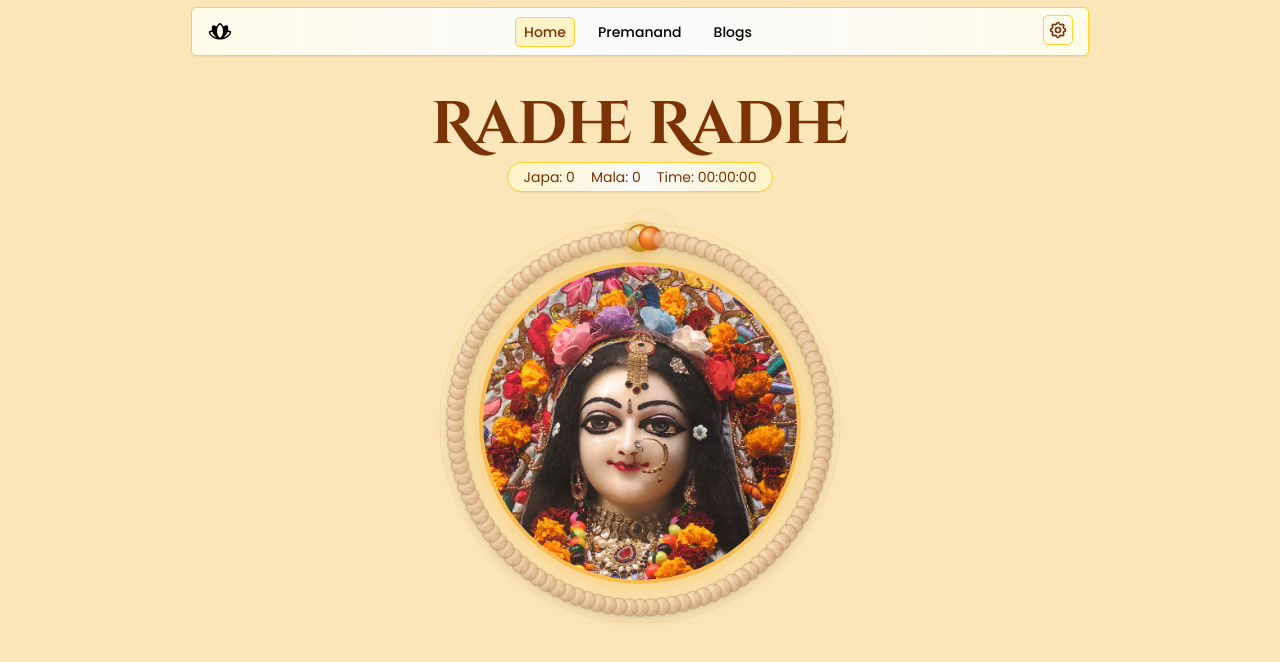
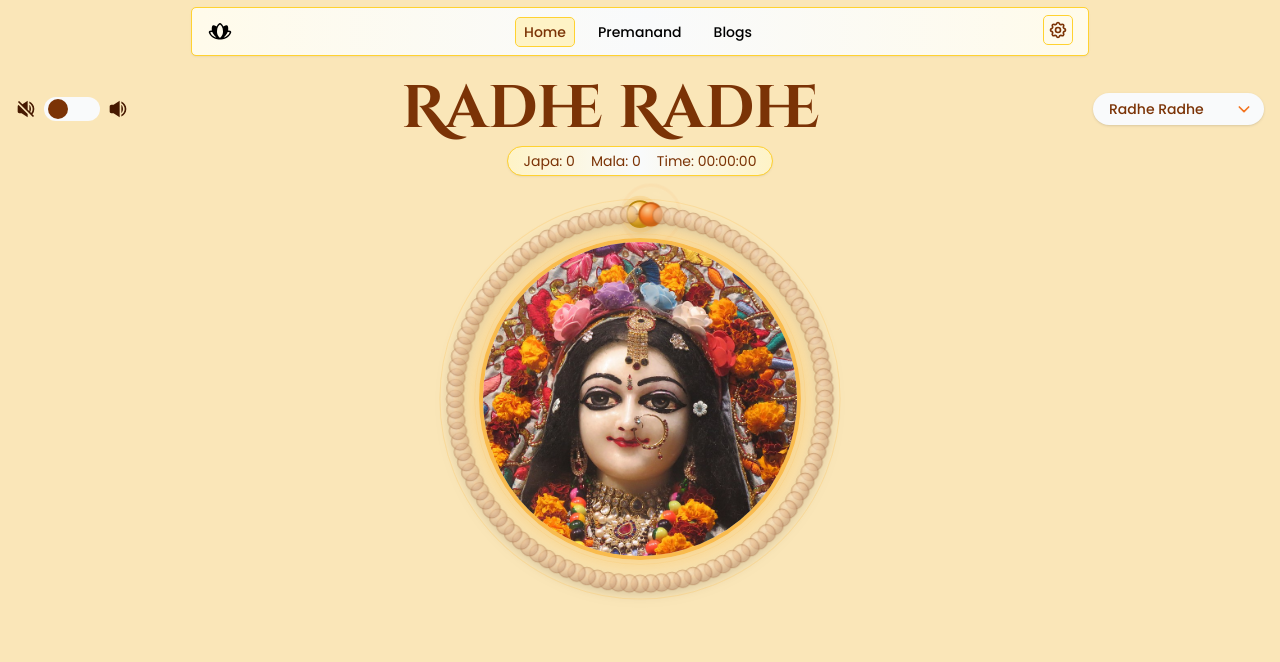
Before and after one commit to dipuvarma/radhanaamjapacounter, a Next.js app: page / in a window 1280 px wide. Shown: the top 662 px of the page. Built offline with nearby package versions, Linux system fonts and the light colour scheme.

Commit message:
ui: volume mute and unmute toggle bar and select mantra dropdown

```diff
--- a/src/features/chanting-engine/components/CounterPanel.jsx
+++ b/src/features/chanting-engine/components/CounterPanel.jsx
@@ -7,7 +7,7 @@ const CounterPanel = () => {
   const { japaCount, malaCount, elapseSeconds } = useJapaState();
 
   return (
-    <div className="my-2 flex justify-center">
+    <div className="mt-2 flex justify-center">
       <div className="flex items-center justify-center gap-4 bg-gradient-to-r from-amber-100 via-gray-50 to-amber-100 outline-1 outline-amber-300 py-1 px-4 shadow-sm rounded-full">
         <p className="text-sm text-amber-900">Japa: {japaCount}</p>
         <p className="text-sm text-amber-900">Mala: {malaCount}</p>
--- a/src/features/chanting-engine/components/HeroSection.jsx
+++ b/src/features/chanting-engine/components/HeroSection.jsx
@@ -1,4 +1,5 @@
 "use client";
+import { BiSolidVolumeFull, BiSolidVolumeMute } from "react-icons/bi";
 
 import { useJapaState } from "@/hooks/useJapaState";
 import { CounterPanel, DeityDisplay } from "..";
@@ -12,10 +13,56 @@ const HeroSection = () => {
 
   return (
     <section onClick={handleJapaCount} className="w-full select-none">
-      <section className=" max-w-4xl mx-auto px-4 py-8">
-        <h1 className="primary-heading text-center font-semibold text-amber-900 cinzel-heading">
-          Radhe Radhe
-        </h1>
+      <section className="  mx-auto px-4 py-4">
+        <div className="flex items-center justify-between">
+          {/* Audio Mute and Unmute Toggle  */}
+          <div className="flex items-center gap-2">
+            <BiSolidVolumeMute className="text-xl text-amber-950" />
+            <div className="w-14 h-6 bg-gray-50 rounded-full flex items-center p-1 cursor-pointer">
+              <div className="w-5 aspect-square rounded-full bg-amber-900"></div>
+            </div>
+            <BiSolidVolumeFull className="text-xl text-amber-950" />
+          </div>
+
+          {/* Current Mantra Title  */}
+          <h1 className="primary-heading text-center font-semibold text-amber-900 cinzel-heading">
+            Radhe Radhe
+          </h1>
+
+          {/* Select Mantra Dropdown  */}
+          <div className="relative font-poppins">
+            <select
+              name=""
+              id=""
+              className="appearance-none bg-gray-50 rounded-full pl-4 pr-8 py-1.5 text-sm font-medium text-amber-900 shadow-sm focus:outline-none focus:ring-1 focus:ring-saffron/50 transition-all duration-300 cursor-pointer"
+            >
+              <option value="" className="bg-amber-50 text-amber-900 text-sm">
+                Radhe Radhe
+              </option>
+              <option value="" className="bg-amber-50 text-amber-900 text-sm">
+                Om Nam Shivaye
+              </option>
+              <option value="" className="bg-amber-50 text-amber-900 text-sm">
+                Ram Ram
+              </option>
+            </select>
+            <div className="pointer-events-none absolute inset-y-0 right-0 flex items-center pr-3">
+              <svg
+                className="w-4 h-4 text-saffron"
+                fill="none"
+                stroke="currentColor"
+                viewBox="0 0 24 24"
+              >
+                <path
+                  strokeLinecap="round"
+                  strokeLinejoin="round"
+                  strokeWidth="2.5"
+                  d="M19 9l-7 7-7-7"
+                />
+              </svg>
+            </div>
+          </div>
+        </div>
 
         <CounterPanel />
         <DeityDisplay />
```
